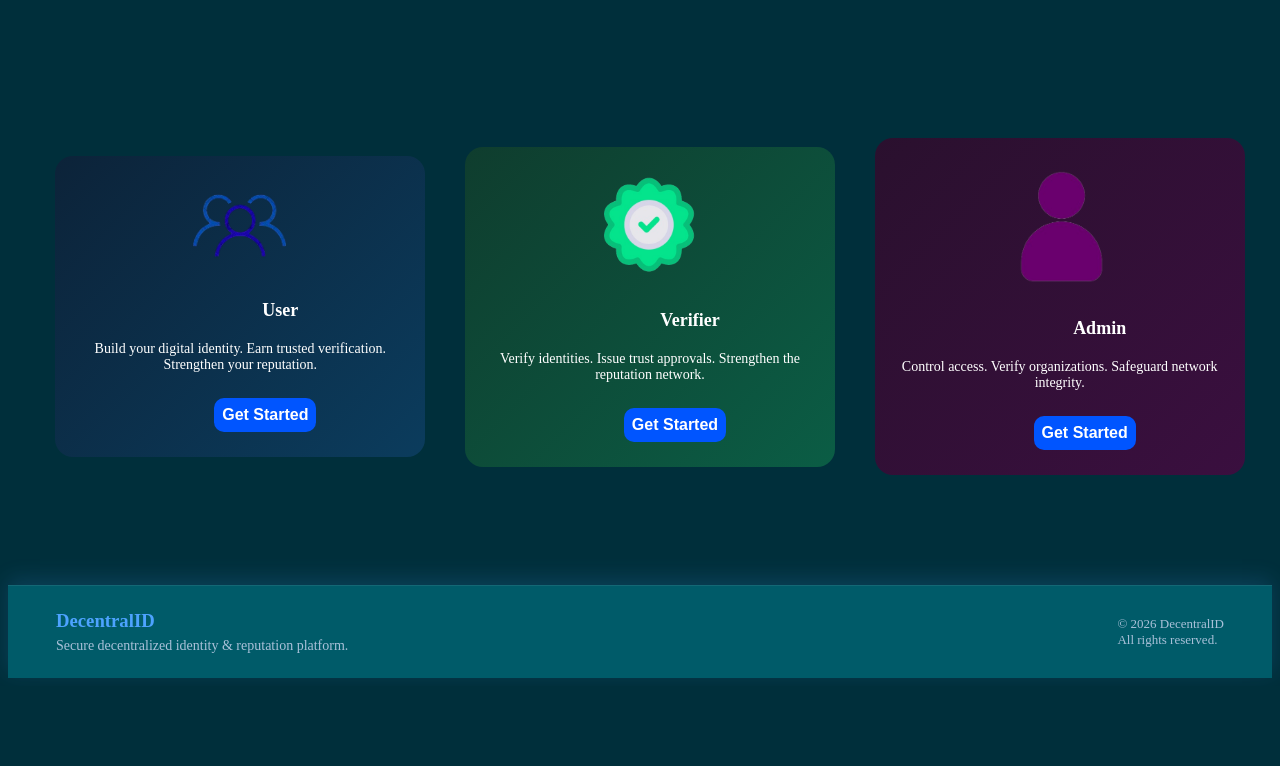
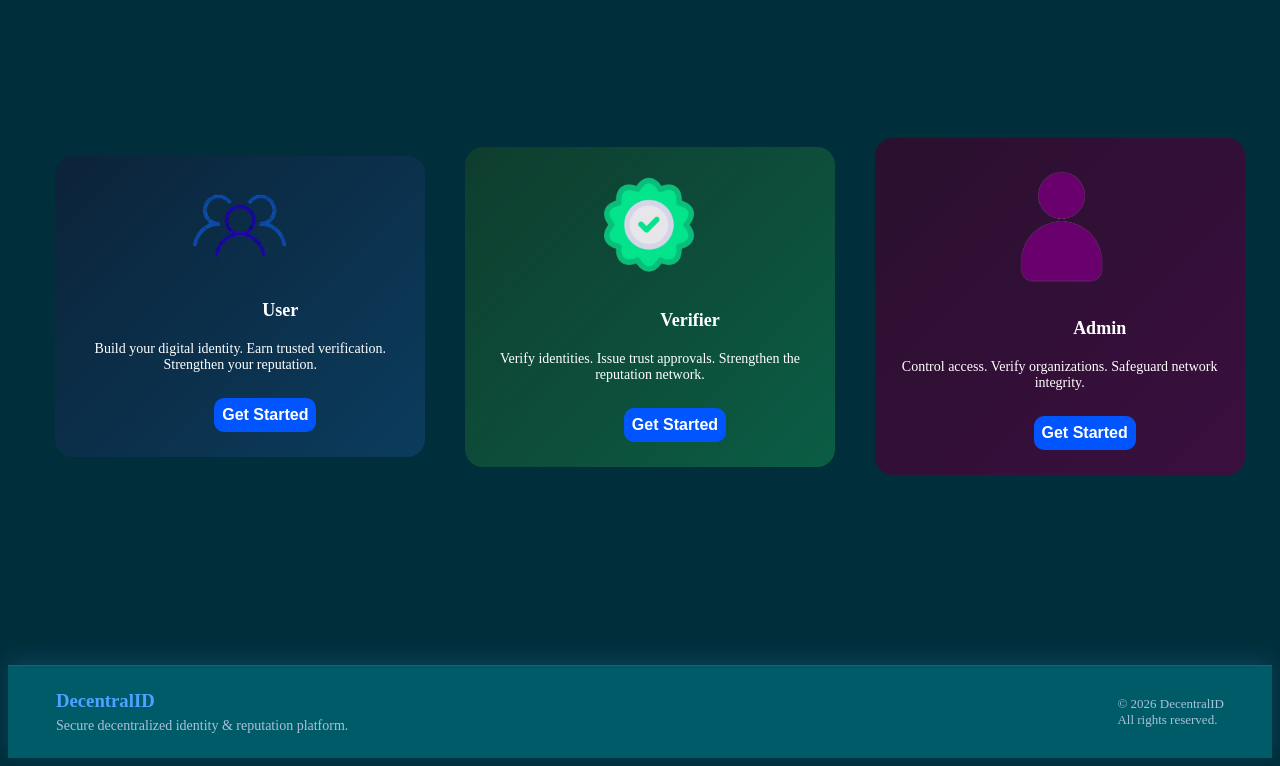
Before and after one commit to decentraidproject-pixel/DecentraIDFD, a React app: page / in a window 1280 px wide. Shown: the part 1356-2122 px from the top of the page. Before the commit the page ends 2042 px from the top, so only its background shows below. Built offline with nearby package versions, Linux system fonts and the light colour scheme; the HTML template or start-up script is replaced by a standard one.

Commit message:
Update Header.css

```diff
--- a/src/Header.css
+++ b/src/Header.css
@@ -667,7 +667,8 @@
   justify-content: space-between;
   align-items: center;
   gap: 24px;
-  margin-top: 70px;
+  margin-top: 150px;
+
 }
 
 .footer-left h3 {
```
